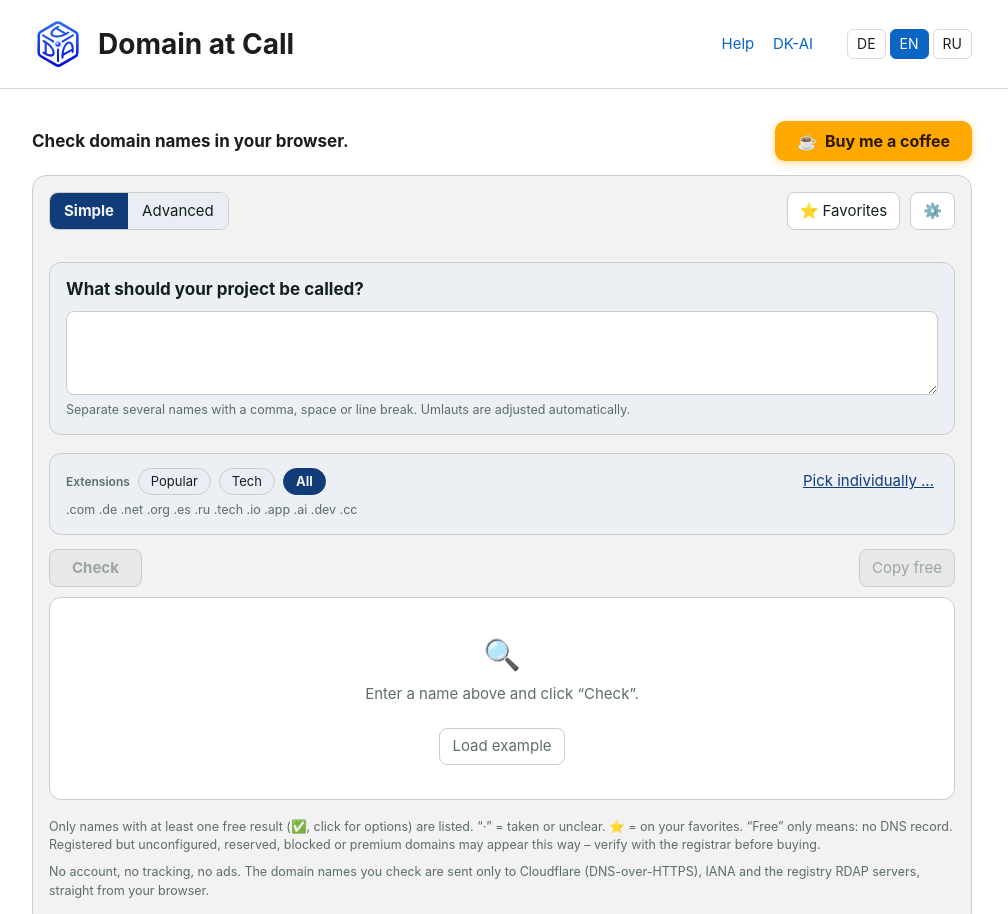
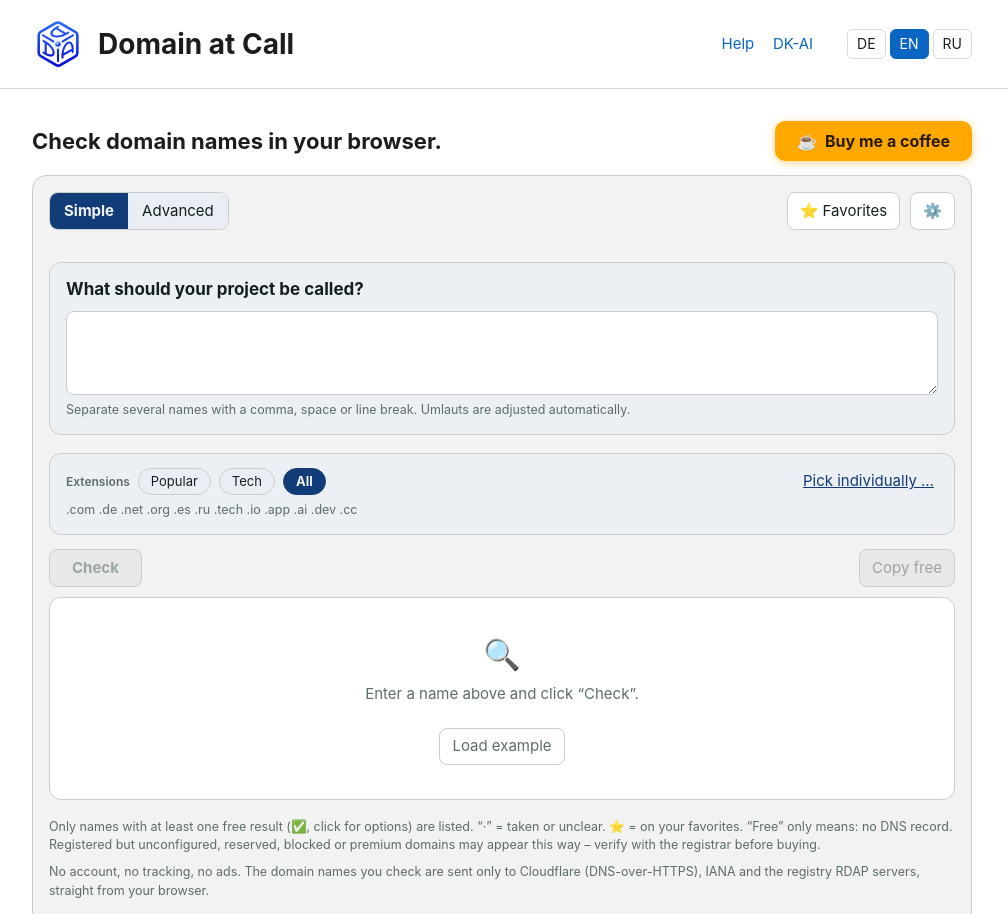
Before and after one commit to miodesdev/domainatcall.com, a plain HTML site: page index.html in a window 1280 px wide. Shown: the top 914 px of the page, without its empty margins (138-1146 px from the left). Drawn offline with Linux system fonts and the light colour scheme.

Commit message:
Update index.html

```diff
--- a/index.html
+++ b/index.html
@@ -105,7 +105,7 @@
 #tool #sLen,#tool #eLen,#tool #ePos{display:flex;flex-wrap:wrap;align-items:center}
 #tool .ctl button,#tool .bar>button{height:var(--ch);display:inline-flex;align-items:center;justify-content:center;padding-top:0;padding-bottom:0}
 .titlerow{display:flex;align-items:center;justify-content:space-between;gap:12px 20px;flex-wrap:wrap;margin:0 0 .6em}
-.titlerow h1{margin:0;font-size:17px;line-height:1.3}
+.titlerow h1{margin:0;font-size:22px;line-height:1.3}
 .donate{display:inline-flex;align-items:center;gap:8px;background:#ffa800;color:#2b1a00!important;font-weight:700;font-size:16px;line-height:1;padding:12px 22px;border-radius:10px;text-decoration:none!important;box-shadow:0 2px 8px rgba(255,168,0,.45);transition:background .15s,transform .15s}
 .donate:hover{background:#ff9100;transform:translateY(-1px)}
 .donate:focus-visible{outline:3px solid #ff9100;outline-offset:3px}
```
